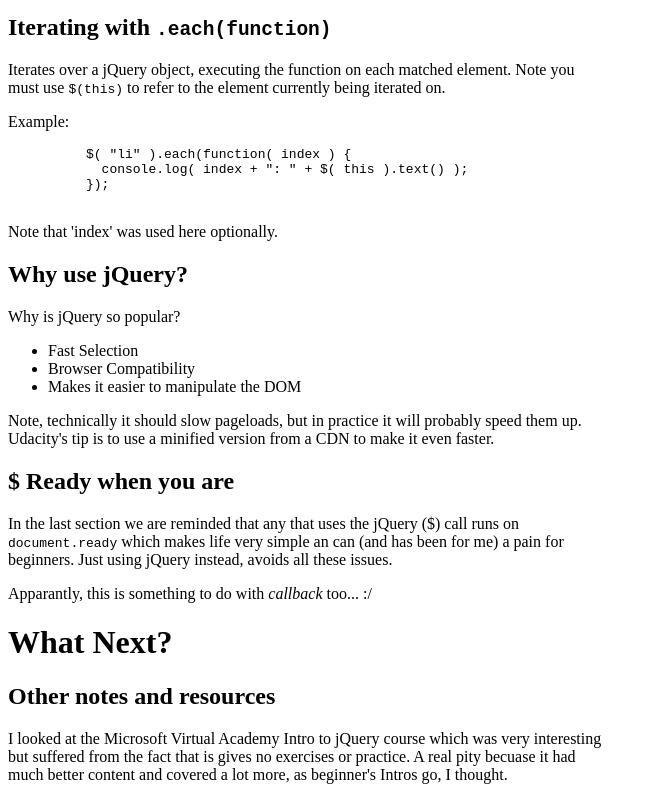
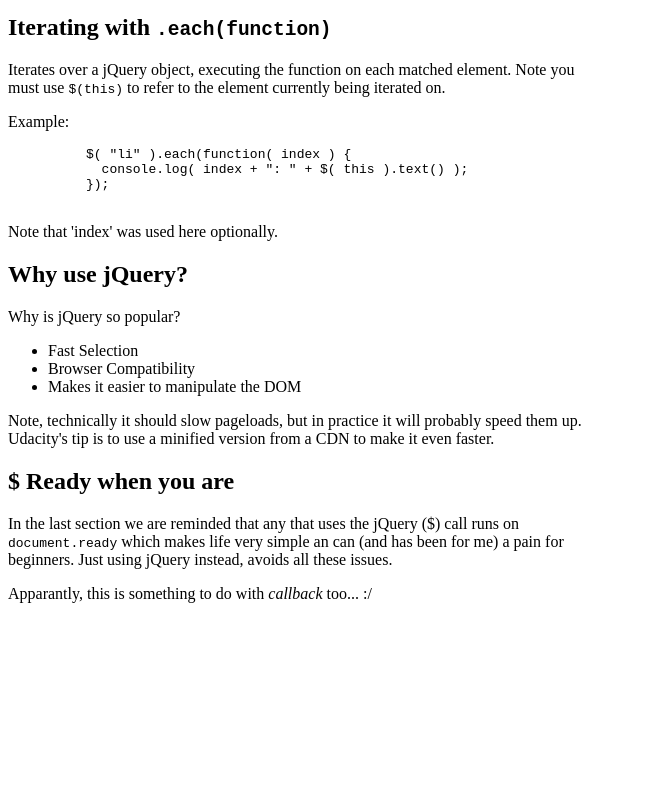
Before and after one commit to GeorgePlaten/GeorgePlaten.github.io, a plain HTML site: page fe-p2/jquery-reflections.html in a window 1280 px wide. Shown: the part 3704-4504 px from the top of the page, without its empty margins (0-656 px from the left). After the commit the page ends 4323 px from the top, so only its background shows below. Drawn offline with Linux system fonts and the light colour scheme.

Commit message:
Fix dirty

```diff
--- a/fe-p2/jquery-reflections.html
+++ b/fe-p2/jquery-reflections.html
@@ -204,12 +204,7 @@
         <p>Apparantly, this is something to do with <em>callback</em> too... :/</p>
 
 
-    <h1>What Next?</h1>
 
-
-      <h2>Other notes and resources</h2>
-
-        <p>I looked at the Microsoft Virtual Academy Intro to jQuery course which was very interesting but suffered from the fact that is gives no exercises or practice. A real pity becuase it had much better content and covered a lot more, as beginner's Intros go, I thought.</p>
 
   </body>
 </html>
```
